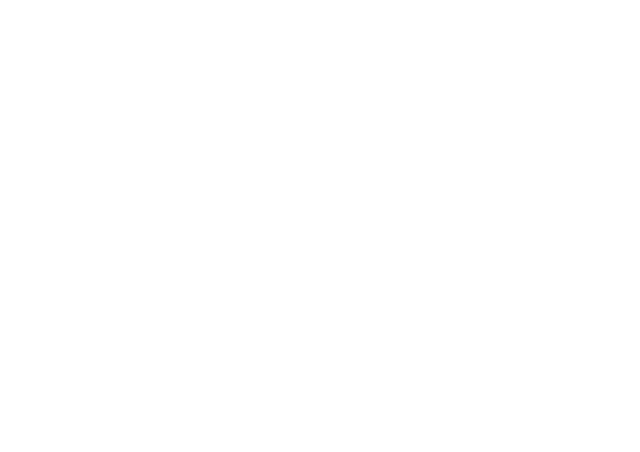
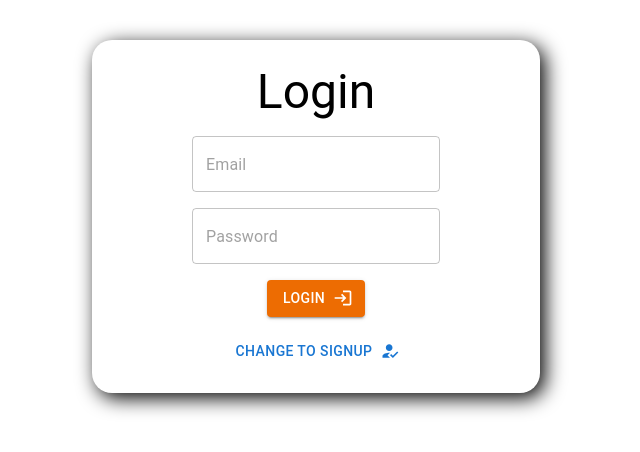
Before and after one commit to RamaMReddy/DailyAssesment, a React (Create React App) app in the folder restaurent/: page /login in a window 1280 px wide. Before the commit this address had no page. Shown: the top 452 px of the page, without its empty margins (324-964 px from the left). Built offline with nearby package versions, Linux system fonts and the light colour scheme.

Commit message:
react project

```diff
--- a/restaurent/src/App.js
+++ b/restaurent/src/App.js
@@ -4,7 +4,7 @@ import Home from './components/homepage';
 import Menulist from './components/menu';
 import About from './components/about';
 import Contact from './components/contact';
-
+import Authen from './components/login';
 
 
 
@@ -17,7 +17,7 @@ function App() {
         <Route path='/about' element={<About/>}></Route>
         <Route path='/contact' element={<Contact/>}></Route>
         <Route path='/menu' element={<Menulist/>}></Route>
-
+        <Route path='/login' element={<Authen/>}></Route>
       </Routes>
      </BrowserRouter>
     </div>
--- /dev/null
+++ b/restaurent/src/components/login.js
@@ -0,0 +1,81 @@
+import React, { useState } from 'react'
+import {Box,Button,TextField,Typography} from "@mui/material";
+import LoginIcon from '@mui/icons-material/Login';
+import HowToRegIcon from '@mui/icons-material/HowToReg';
+
+function Authen(){
+    const [isLogin,SetIsLogin] = useState(false);
+    const [input,SetInput] = useState({
+        name : "",
+        email : "",
+        password : "",
+        mobile : "",
+    });
+    const handleChange = (e) => {
+        SetInput((prevStaten) => ({
+            ...prevStaten,
+            [e.target.name] : e.target.value
+        })
+
+        )
+    };
+    const handleSubmit = (e) =>{
+        e.preventDefault();
+        console.log(!isLogin ? "Login Event" : "SignUp Event");
+        console.log(input);
+    };
+    const resetState =() =>{
+        SetIsLogin(!isLogin);
+        SetInput({name:"",email:"",password:"",mobile:"",})
+    }
+  return (
+    <div>
+
+      <form onSubmit={handleSubmit}>
+        <Box
+        display={'flex'}
+        flexDirection={'column'}
+        maxWidth={400}
+        alignItems={'center'}
+        justifyContent={'center'}
+        margin={'auto'}
+        marginTop={5}
+        padding={3}
+        boxShadow={'5px 5px 20px black'}
+        borderRadius={5}
+        >
+           <Typography variant='h3'>{!isLogin ? "Login" : "SignUp"}</Typography>
+           {isLogin &&(
+                 <TextField type='text' placeholder='Name' name='name' onChange={handleChange} value={input.name} sx={{marginTop:2} }></TextField>
+           )}
+           <TextField type='email' placeholder='Email' name='email' onChange={handleChange} value={input.email} sx={{marginTop:2} }></TextField>
+           <TextField type='password' placeholder='Password' name='password' onChange={handleChange} value={input.password} sx={{marginTop:2} }></TextField>
+           {isLogin &&(
+            <TextField type='number' placeholder='Mobile' name='mobile' onChange={handleChange} value={input.mobile} sx={{marginTop:2} }></TextField>
+
+           )
+
+           }
+
+           <Button
+            endIcon={!isLogin ? <LoginIcon/>: <HowToRegIcon/>}
+           variant='contained' color='warning' type='submit'
+            sx={{
+                marginTop:2
+            }}
+        //    endIcon={!isLogin ? <LoginIcon/>: <HowToRegIcon/>}
+           >{!isLogin ? "Login" : "SignUp"}</Button>
+           <Button
+           endIcon={isLogin ? <LoginIcon/> : <HowToRegIcon/>}
+            sx={{
+                marginTop:2
+            }}
+            onClick={resetState}
+           >Change to {isLogin ? "Login" : "SignUp"}</Button>
+        </Box>
+      </form>
+    </div>
+  )
+}
+
+export default Authen;
--- a/restaurent/src/components/navigationbar.js
+++ b/restaurent/src/components/navigationbar.js
@@ -53,7 +53,8 @@ const drawer = (
                <li><Link to='/contact'>Contact</Link></li>
                </ul>
                </Box>
-               <Button variant='contained'>Login/Signup</Button>
+               <Link to='/login'> <Button variant='contained'>Login/Signup</Button></Link>
+
            </Toolbar>
 
         </AppBar>
```
